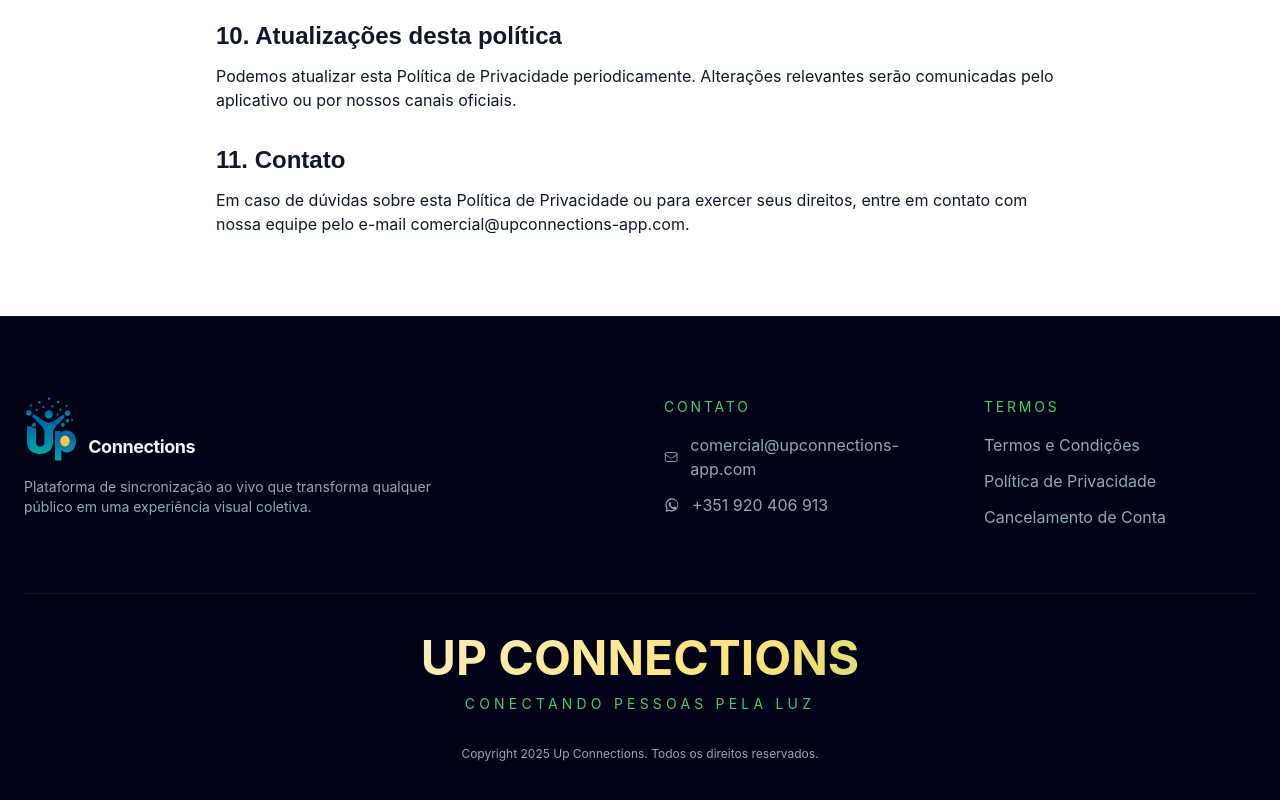
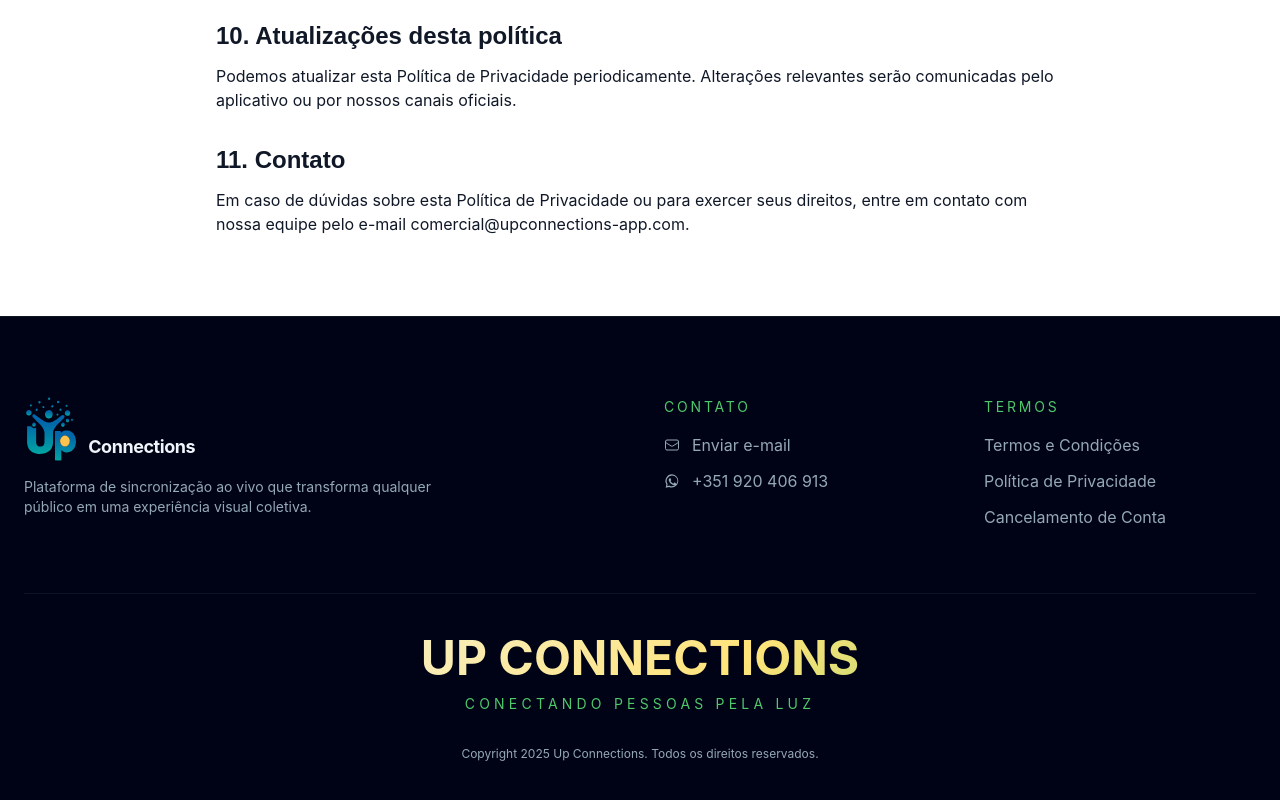
Before and after one commit to Risium-Tech/landing-page, a Next.js app: page /about/privacy-policy in a window 1280 px wide. Shown: the part 2584-3384 px from the top of the page. Built offline with nearby package versions, Linux system fonts and the light colour scheme; no server answers.

Commit message:
fix: image loading

```diff
--- a/components/layout/Footer.tsx
+++ b/components/layout/Footer.tsx
@@ -1,3 +1,5 @@
+"use client";
+
 "use client";
 
 import Link from "next/link";
@@ -20,6 +22,11 @@
 }
 
 export default function Footer({ copy, locale }: { copy: LandingCopy; locale: string }) {
+  const handleEmailClick = () => {
+    const emailAddress = ["comercial", "upconnections-app.com"].join("@");
+    window.location.href = `mailto:${emailAddress}`;
+  };
+
   return (
     <footer id="contact" className="border-border bg-night-deep relative border-t">
       <div className="mx-auto max-w-[1560px] px-4 py-20 md:px-6">
@@ -44,13 +51,14 @@
             </p>
             <ul className="text-muted-foreground space-y-3">
               <li>
-                <a
-                  href="mailto:comercial@upconnections-app.com"
+                <button
+                  type="button"
+                  onClick={handleEmailClick}
                   className="hover:text-primary flex items-center gap-3 transition-colors"
                 >
                   <EnvelopeIcon className="h-4 w-4" />
-                  comercial@upconnections-app.com
-                </a>
+                  {copy.footer.emailLabel}
+                </button>
               </li>
               <li>
                 <a
--- a/components/sections/LuminaLanding/HeroSection.tsx
+++ b/components/sections/LuminaLanding/HeroSection.tsx
@@ -18,6 +18,8 @@
         sizes="100vw"
         className="absolute inset-0 z-0 object-cover object-center opacity-80"
         priority
+        loading="eager"
+        fetchPriority="high"
         aria-hidden="true"
       />
       <div className="absolute inset-0 z-10 bg-[radial-gradient(ellipse_90%_60%_at_50%_0%,oklch(0.74_0.17_148_/_0.12),transparent_60%),linear-gradient(180deg,oklch(0.11_0.05_255_/_0.66)_0%,oklch(0.16_0.06_252_/_0.76)_100%)]" />
@@ -59,7 +61,6 @@
             width={900}
             height={720}
             className="relative h-auto w-[600px] object-contain object-bottom md:w-[600px] lg:w-[800px]"
-            priority
           />
         </Reveal>
       </div>
--- a/utils/landingCopy.ts
+++ b/utils/landingCopy.ts
@@ -154,6 +154,7 @@
       text:
         "Plataforma de sincronização ao vivo que transforma qualquer público em uma experiência visual coletiva.",
       contact: "Contato",
+      emailLabel: "Enviar e-mail",
       legal: "Termos",
       terms: "Termos e Condições",
       privacy: "Política de Privacidade",
@@ -315,6 +316,7 @@
       text:
         "Plataforma de sincronização ao vivo que transforma qualquer público numa experiência visual coletiva.",
       contact: "Contacto",
+      emailLabel: "Enviar email",
       legal: "Termos",
       terms: "Termos e Condições",
       privacy: "Política de Privacidade",
@@ -475,6 +477,7 @@
     footer: {
       text: "Live synchronization platform that turns any audience into a collective visual experience.",
       contact: "Contact",
+      emailLabel: "Send email",
       legal: "Legal",
       terms: "Terms and Conditions",
       privacy: "Privacy Policy",
@@ -636,6 +639,7 @@
       text:
         "Plataforma de sincronización en vivo que convierte cualquier público en una experiencia visual colectiva.",
       contact: "Contacto",
+      emailLabel: "Enviar correo",
       legal: "Términos",
       terms: "Términos y Condiciones",
       privacy: "Política de Privacidad",
```
